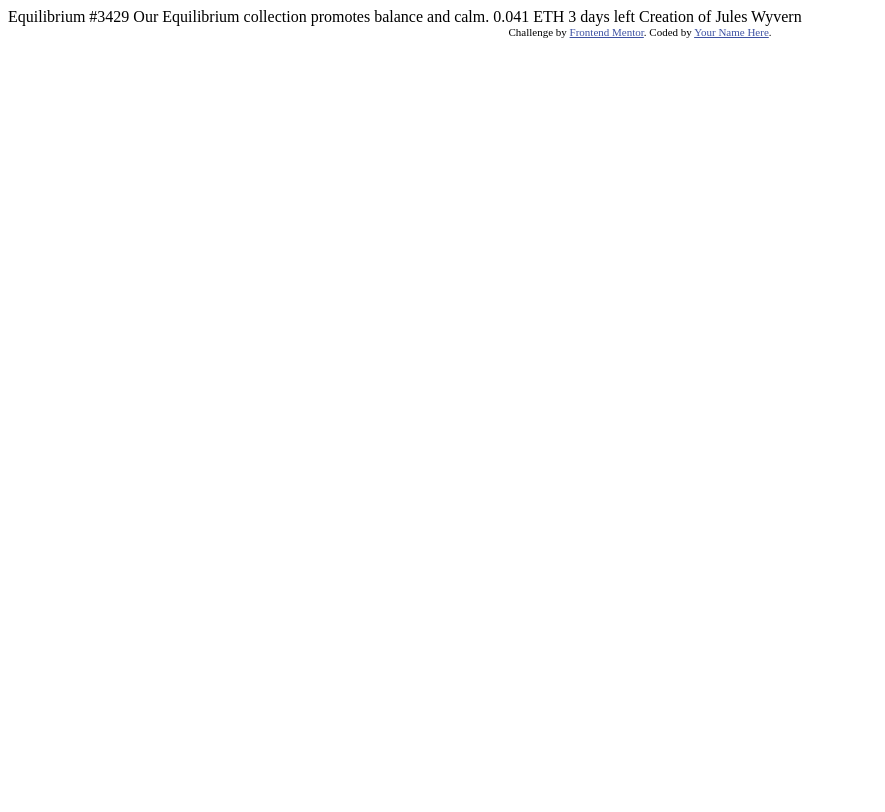
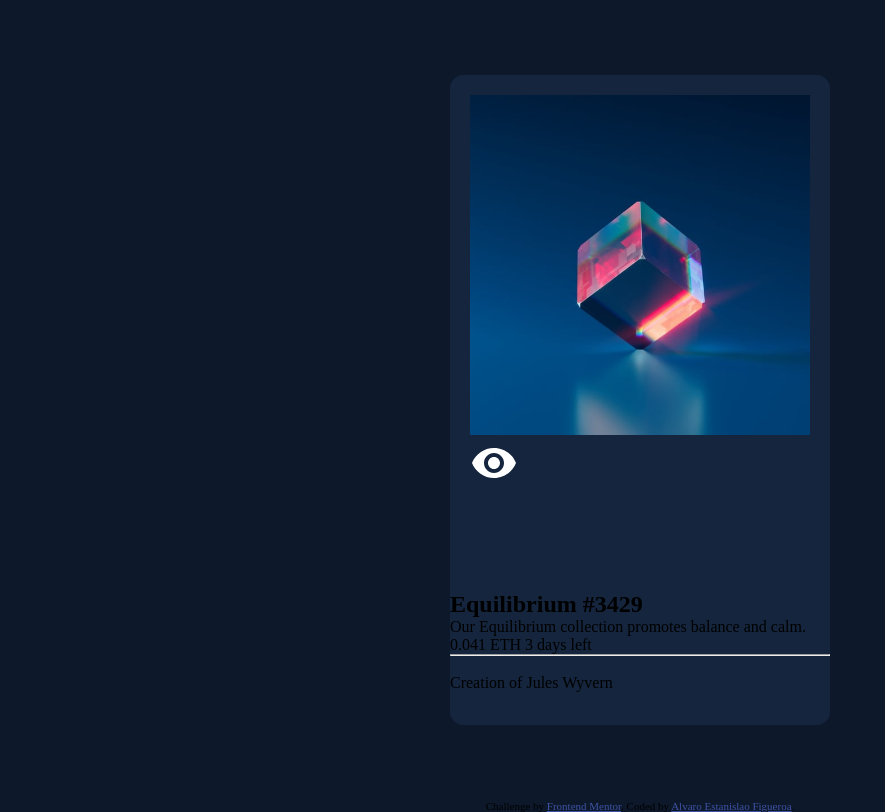
Before and after one commit to alvarof260/nft-component, a website: page index.html in a window 1280 px wide. Shown: the whole page, without its empty margins (0-885 px from the left). Drawn offline with Linux system fonts and the light colour scheme.

Commit message:
version 1.2

```diff
--- a/index.html
+++ b/index.html
@@ -9,24 +9,46 @@
   <title>Frontend Mentor | NFT preview card component</title>
 
   <!-- Feel free to remove these styles or customise in your own stylesheet 👍 -->
-  <style>
+</head>
+<body class="bg">
 
-  </style>
-</head>
-<body>
+  <main>
+    <section class="sec">
+      <div class="card">
 
-  Equilibrium #3429
+        <div class="card__box-image">
+          <img class="box-image__img" src="images/image-equilibrium.jpg" alt="">
+          <div class="box-image__icon-eye">
+            <img src="images/icon-view.svg" alt="">
+          </div>
+        </div>
 
-  Our Equilibrium collection promotes balance and calm.
+        <div class="card__box-text">
+          <h1 class="box-text__tag">Equilibrium #3429</h1>
 
-  0.041 ETH
-  3 days left
+          <p class="box-text__paragraph">Our Equilibrium collection promotes balance and calm.</p>
 
-  Creation of Jules Wyvern
+          <div class="box-text__info">
+            <span class="info__price">0.041 ETH</span>
+            <span class="info__time">3 days left</span>
+          </div>
+
+          <hr>
+
+          <div class="box-text__creator">
+            <img class="creator__photo" src="" alt="">
+            <p class="creator__text">Creation of <span class="creator__name">Jules Wyvern</span></p>
+          </div>
+
+        </div>
+
+      </div>
+    </section>
+  </main>
 
   <div class="attribution">
     Challenge by <a href="https://www.frontendmentor.io?ref=challenge" target="_blank">Frontend Mentor</a>.
-    Coded by <a href="#">Your Name Here</a>.
+    Coded by <a href="#">Alvaro Estanislao Figueroa</a>.
   </div>
 </body>
 </html>
--- a/scss/main.scss
+++ b/scss/main.scss
@@ -1,4 +1,35 @@
 @import url('https://fonts.googleapis.com/css2?family=Outfit:wght@300;400;600&display=swap');
+@import 'var/variables';
+
+*{
+    border: 0%;
+    margin: 0%;
+    padding: 0%;
+}
+
+.bg{
+    background-color: $very-dark-blue-main;
+    .sec{
+        height: 100vh;
+        display: flex;
+        justify-content: center;
+        align-items: center;
+    }
+}
+
+
+.card{
+    width: 380px;
+    height: 650px;
+    border-radius: .85rem;
+    background-color: $very-dark-blue-card;
+    .card__box-image{
+        margin: 20px 20px 100px 20px;
+        .box-image__img{
+            width: 100%;
+        }
+    }
+}
 
 
 
```
Also changed, not shown: css/style.css.
